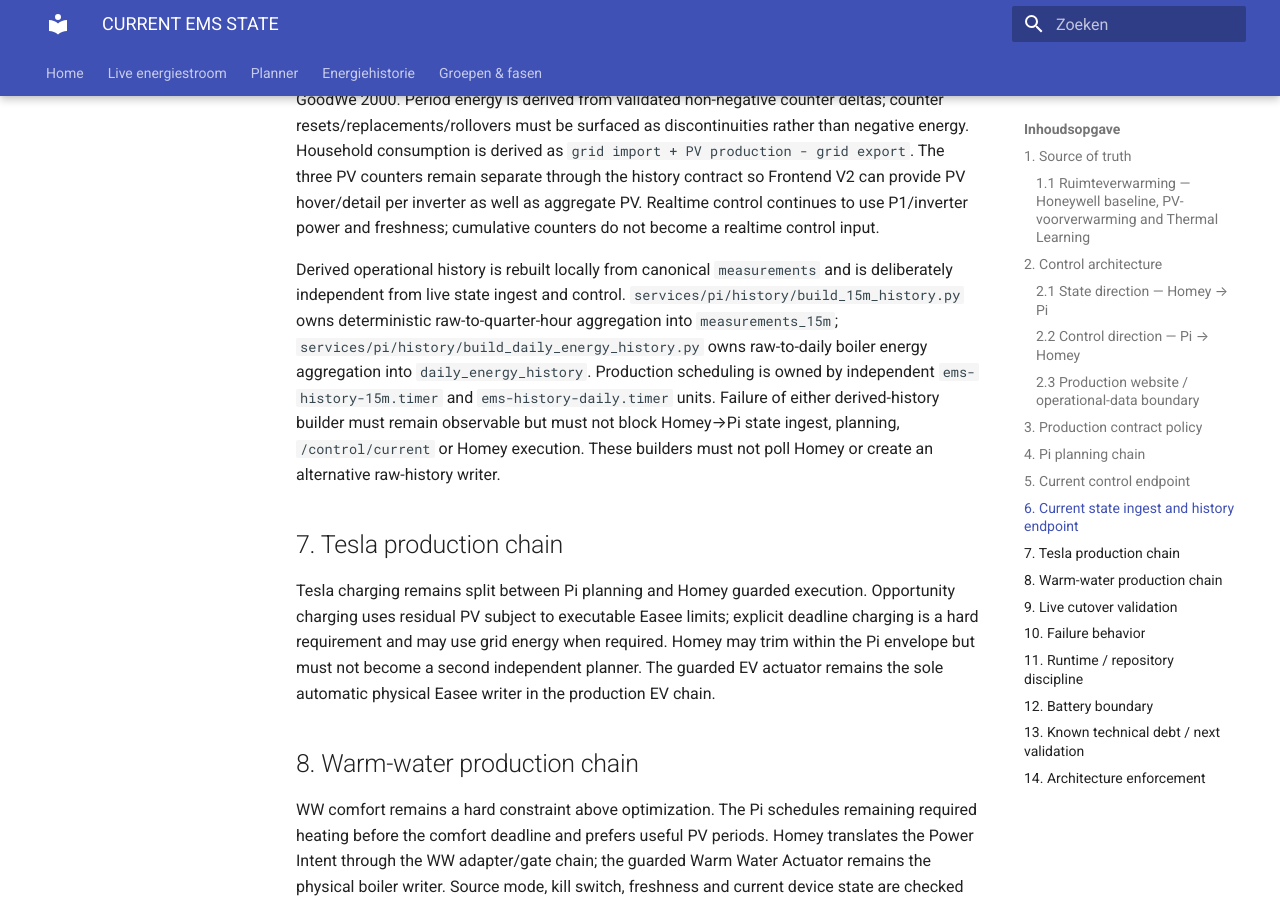
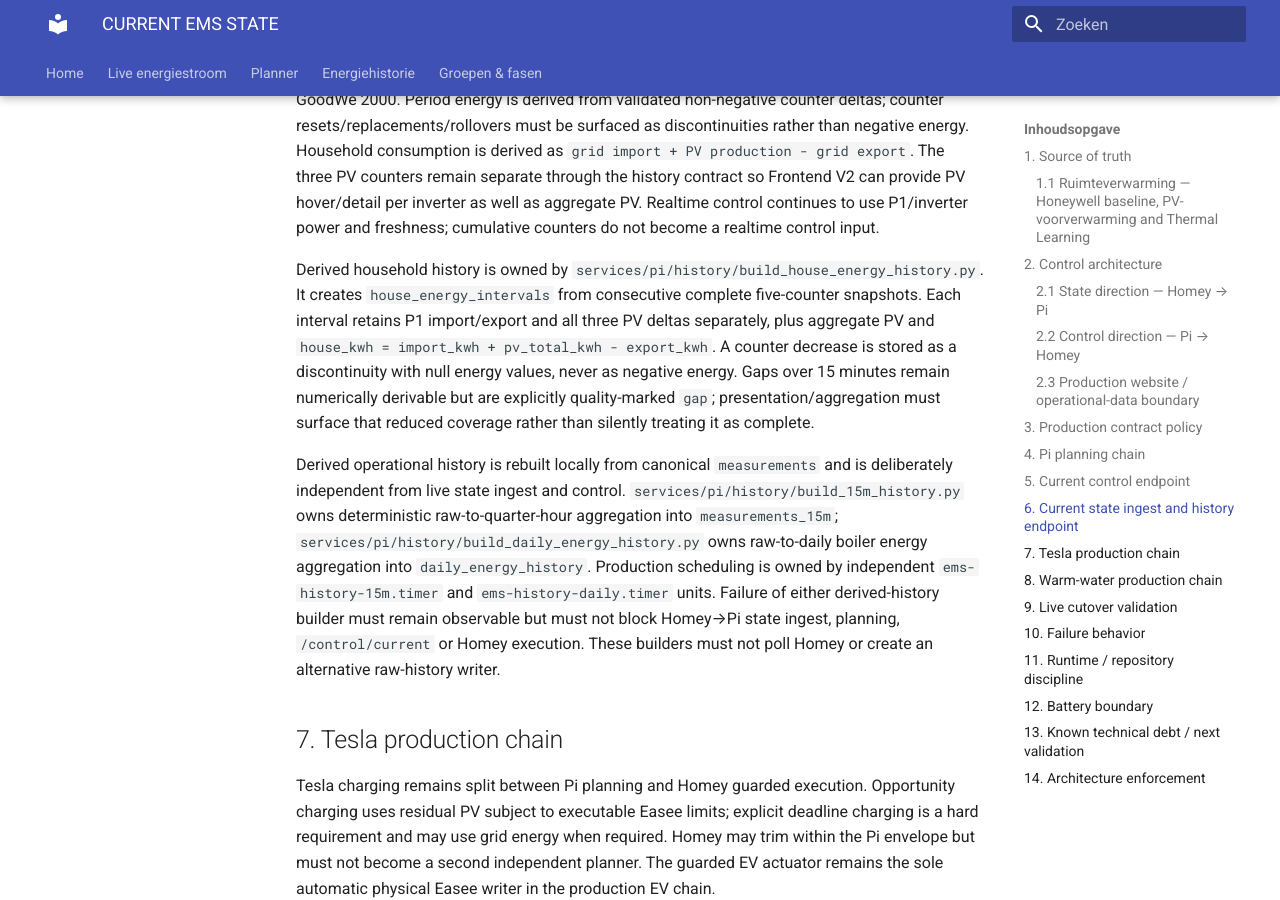
Before and after one commit to OnsKasteeltje/homey-energy-manual, an MkDocs documentation site: the page built from docs/architecture/CURRENT-EMS-STATE.md, in a window 1280 px wide and 900 px high, scrolled down 6379 px. Built offline with MkDocs 1.6.1 and Material for MkDocs 9.7.7, drawn with Linux system fonts in a browser that asks for light colours.

Commit message:
docs: define household counter delta layer

```diff
--- a/docs/architecture/CURRENT-EMS-STATE.md
+++ b/docs/architecture/CURRENT-EMS-STATE.md
@@ -150,6 +150,8 @@ Legacy Homey Insights/day-history polling may remain only as explicit backfill/d
 
 For Energiehistorie V2, Homey Core schema 2.13 cumulative counters are archived as first-class observations in the same canonical `measurements` table: P1 `energy_import_kwh` / `energy_export_kwh` and per-inverter `energy_produced_kwh` for SolarEdge, GoodWe 4200 and GoodWe 2000. Period energy is derived from validated non-negative counter deltas; counter resets/replacements/rollovers must be surfaced as discontinuities rather than negative energy. Household consumption is derived as `grid import + PV production - grid export`. The three PV counters remain separate through the history contract so Frontend V2 can provide PV hover/detail per inverter as well as aggregate PV. Realtime control continues to use P1/inverter power and freshness; cumulative counters do not become a realtime control input.
 
+Derived household history is owned by `services/pi/history/build_house_energy_history.py`. It creates `house_energy_intervals` from consecutive complete five-counter snapshots. Each interval retains P1 import/export and all three PV deltas separately, plus aggregate PV and `house_kwh = import_kwh + pv_total_kwh - export_kwh`. A counter decrease is stored as a discontinuity with null energy values, never as negative energy. Gaps over 15 minutes remain numerically derivable but are explicitly quality-marked `gap`; presentation/aggregation must surface that reduced coverage rather than silently treating it as complete.
+
 Derived operational history is rebuilt locally from canonical `measurements` and is deliberately independent from live state ingest and control. `services/pi/history/build_15m_history.py` owns deterministic raw-to-quarter-hour aggregation into `measurements_15m`; `services/pi/history/build_daily_energy_history.py` owns raw-to-daily boiler energy aggregation into `daily_energy_history`. Production scheduling is owned by independent `ems-history-15m.timer` and `ems-history-daily.timer` units. Failure of either derived-history builder must remain observable but must not block Homey→Pi state ingest, planning, `/control/current` or Homey execution. These builders must not poll Homey or create an alternative raw-history writer.
 
 ## 7. Tesla production chain
```
